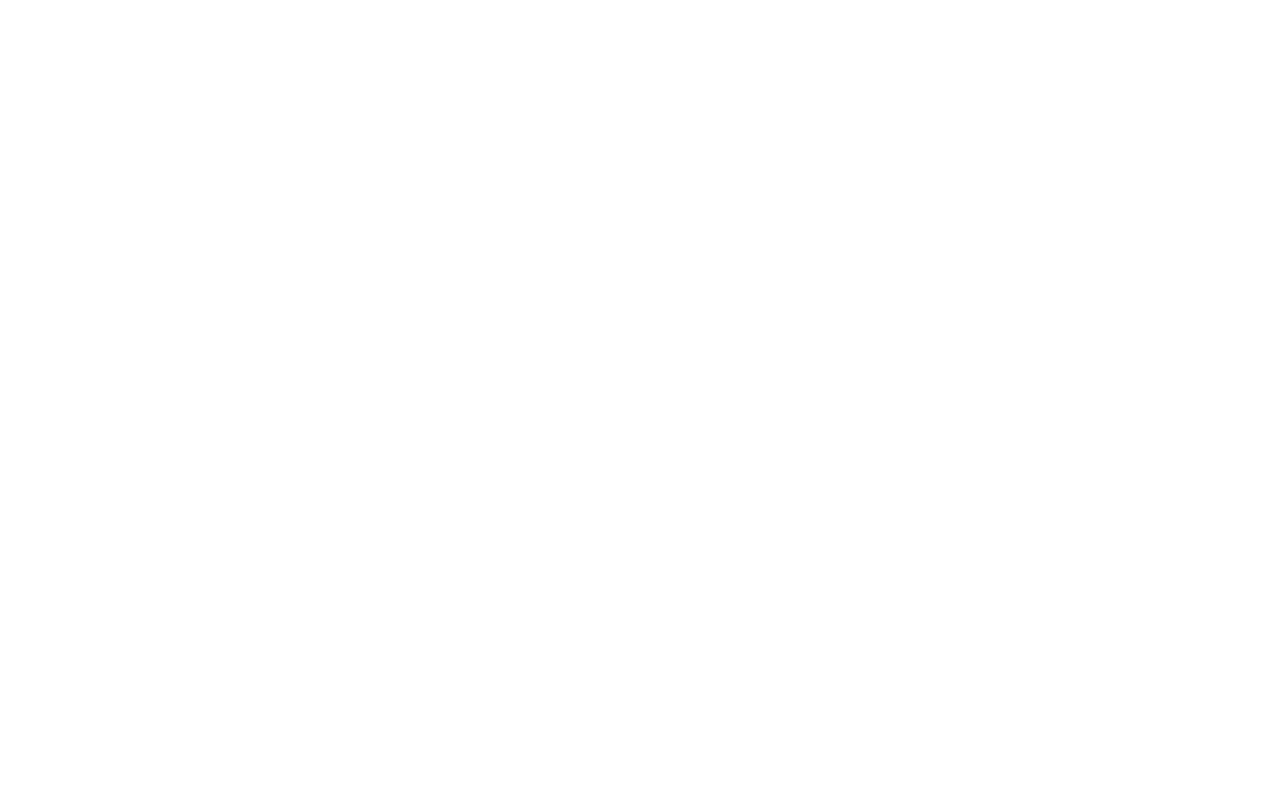
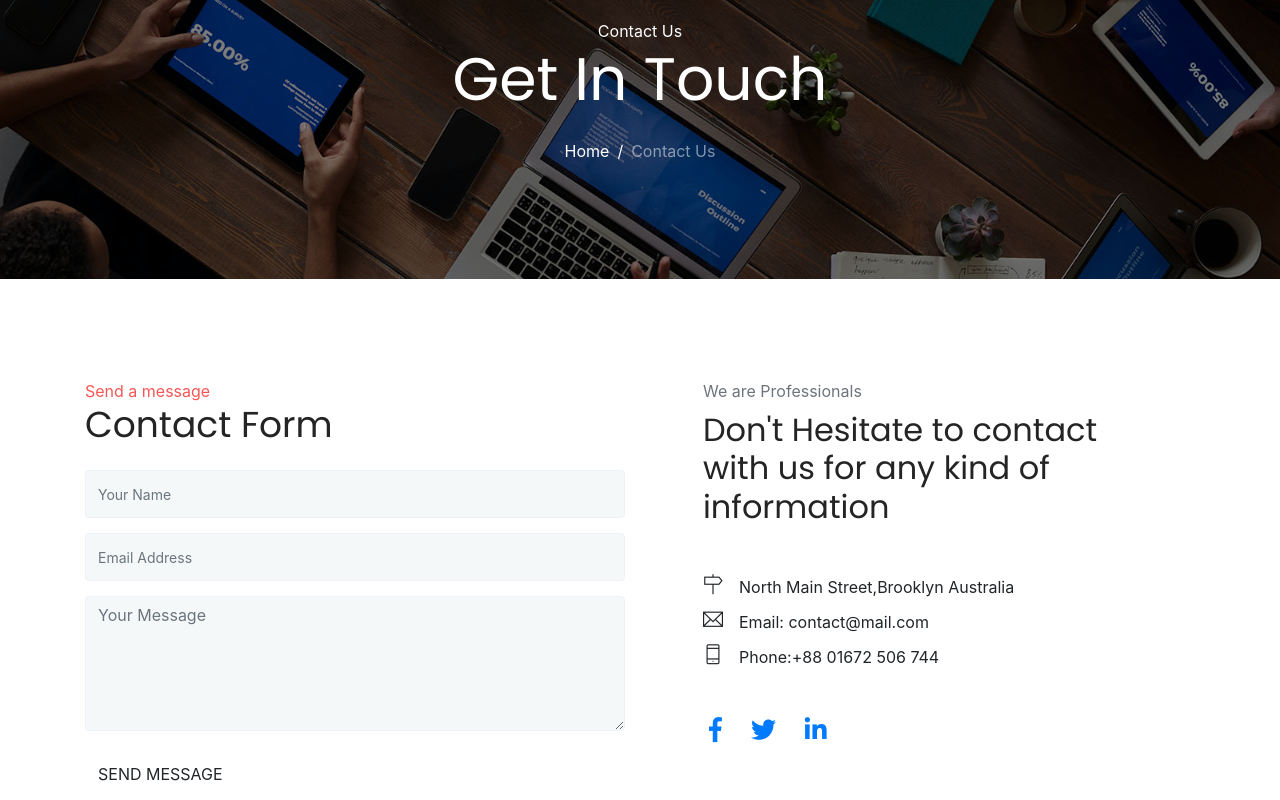
Before and after one commit to Priyanshukumaranand/Hacktivespace, a React (Vite) app in the folder hacktivespace-frontend/: page /contact in a window 1280 px wide. Before the commit this address had no page. Shown: the part 220-1020 px from the top of the page. Before the commit the page ends 800 px from the top, so only its background shows below. Built offline with nearby package versions, Linux system fonts and the light colour scheme; a web font is replaced by a local one.

Commit message:
updated ui

```diff
--- /dev/null
+++ b/hacktivespace-frontend/src/components/Contact/Contact.jsx
@@ -0,0 +1,94 @@
+import React from 'react'
+
+const Contact = () => {
+    return (
+        <>
+            <section class="page-title bg-1">
+                <div class="container">
+                    <div class="row">
+                        <div class="col-md-12">
+                            <div class="block text-center">
+                                <span class="text-white">Contact Us</span>
+                                <h1 class="text-capitalize mb-4 text-lg">Get in Touch</h1>
+                                <ul class="list-inline">
+                                    <li class="list-inline-item"><a href="index.html" class="text-white">Home</a></li>
+                                    <li class="list-inline-item"><span class="text-white">/</span></li>
+                                    <li class="list-inline-item"><a href="#" class="text-white-50">Contact Us</a></li>
+                                </ul>
+                            </div>
+                        </div>
+                    </div>
+                </div>
+            </section>
+            {/* <!-- contact form start --> */}
+            <section class="contact-form-wrap section">
+                <div class="container">
+                    <div class="row">
+                        <div class="col-lg-6 col-md-12 col-sm-12">
+                            <form id="contact-form" class="contact__form" method="post" action="mail.php">
+                                {/* <!-- form message --> */}
+                                <div class="row">
+                                    <div class="col-12">
+                                        <div class="alert alert-success contact__msg" style={{ display: 'none' }} role="alert">
+                                            Your message was sent successfully.
+                                        </div>
+                                    </div>
+                                </div>
+                                {/* <!-- end message --> */}
+                                <span class="text-color">Send a message</span>
+                                <h3 class="text-md mb-4">Contact Form</h3>
+                                <div class="form-group">
+                                    <input name="name" type="text" class="form-control" placeholder="Your Name" />
+                                </div>
+                                <div class="form-group">
+                                    <input name="email" type="email" class="form-control" placeholder="Email Address" />
+                                </div>
+                                <div class="form-group-2 mb-4">
+                                    <textarea name="message" class="form-control" rows="4" placeholder="Your Message"></textarea>
+                                </div>
+                                <button class="btn btn-main" name="submit" type="submit">Send Message</button>
+                            </form>
+                        </div>
+
+                        <div class="col-lg-5 col-sm-12">
+                            <div class="contact-content pl-lg-5 mt-5 mt-lg-0">
+                                <span class="text-muted">We are Professionals</span>
+                                <h2 class="mb-5 mt-2">Don't Hesitate to contact with us for any kind of information</h2>
+
+                                <ul class="address-block list-unstyled">
+                                    <li>
+                                        <i class="ti-direction mr-3"></i>North Main Street,Brooklyn Australia
+                                    </li>
+                                    <li>
+                                        <i class="ti-email mr-3"></i>Email: contact@mail.com
+                                    </li>
+                                    <li>
+                                        <i class="ti-mobile mr-3"></i>Phone:+88 01672 506 744
+                                    </li>
+                                </ul>
+
+                                <ul class="social-icons list-inline mt-5">
+                                    <li class="list-inline-item">
+                                        <a href="http://www.themefisher.com"><i class="fab fa-facebook-f"></i></a>
+                                    </li>
+                                    <li class="list-inline-item">
+                                        <a href="http://www.themefisher.com"><i class="fab fa-twitter"></i></a>
+                                    </li>
+                                    <li class="list-inline-item">
+                                        <a href="http://www.themefisher.com"><i class="fab fa-linkedin-in"></i></a>
+                                    </li>
+                                </ul>
+                            </div>
+                        </div>
+                    </div>
+                </div>
+            </section>
+
+            {/* <div class="google-map">
+                <div id="map"></div>
+            </div> */}
+        </>
+    )
+}
+
+export default Contact
--- a/hacktivespace-frontend/src/components/Header/Header.jsx
+++ b/hacktivespace-frontend/src/components/Header/Header.jsx
@@ -48,7 +48,7 @@
                 <li><a className="dropdown-item" href="pricing.html">Pricing</a></li>
               </ul> */}
             </li>
-             <li className="nav-item"><a className="nav-link" href="service.html">Services</a></li>
+             <li className="nav-item"><a className="nav-link" href="/services">Services</a></li>
              {/* <li className="nav-item"><a className="nav-link" href="project.html">Portfolio</a></li> */}
              <li className="nav-item dropdown">
               <a className="nav-link dropdown-toggle" href="/blogs" id="dropdown05" data-toggle="dropdown" aria-haspopup="true" aria-expanded="false">Blog</a>
@@ -59,7 +59,7 @@
                 <li><a className="dropdown-item" href="blog-single.html">Blog Single</a></li>
               </ul> */}
             </li>
-             <li className="nav-item"><a className="nav-link" href="contact.html">Contact</a></li>
+             <li className="nav-item"><a className="nav-link" href="/contact">Contact</a></li>
           </ul>
 
           <form className="form-lg-inline my-2 my-md-0 ml-lg-4 text-center">
--- a/hacktivespace-frontend/src/components/OurWork/OurWork.jsx
+++ b/hacktivespace-frontend/src/components/OurWork/OurWork.jsx
@@ -1,6 +1,6 @@
 import React from 'react';
 import { Card, Container, Row, Col, Button } from 'react-bootstrap';
-import logo from '../../assets/logo.png';
+// import logo from '../../assets/logo.png';
 import {projects} from '../projects/project';
 
 const OurWork = () => {
--- a/hacktivespace-frontend/src/components/People/People.jsx
+++ b/hacktivespace-frontend/src/components/People/People.jsx
@@ -1,7 +1,7 @@
 import React from 'react';
 import { Card, Container, Row, Col, Image } from 'react-bootstrap';
 // import 'bootstrap/dist/css/bootstrap.min.css';
-import logo from '../../assets/logo.png';
+// import logo from '../../assets/logo.png';
 
 const people = [
     { name: 'John Doe', role: 'Developer', img: 'path/to/john.jpg' },
--- /dev/null
+++ b/hacktivespace-frontend/src/components/Services/Services.jsx
@@ -0,0 +1,114 @@
+import React from 'react'
+
+const Services = () => {
+  return (
+    <>
+    {/* <!--  Section Services Start --> */}
+<section class="section service border-top">
+	<div class="container">
+		<div class="row justify-content-center">
+			<div class="col-lg-7 text-center">
+				<div class="section-title">
+					<span class="h6 text-color">Our Services</span>
+					<h2 class="mt-3 content-title ">We provide a wide range of creative services </h2>
+				</div>
+			</div>
+		</div>
+
+		<div class="row justify-content-center">
+			<div class="col-lg-4 col-md-6 col-sm-6">
+				<div class="service-item mb-5">
+					<i class="ti-desktop"></i>
+					<h4 class="mb-3">Web development.</h4>
+					<p>A digital agency isn't here to replace your internal team, we're here to partner</p>
+				</div>
+			</div>
+
+			<div class="col-lg-4 col-md-6 col-sm-6">
+				<div class="service-item mb-5">
+					<i class="ti-layers"></i>
+					<h4 class="mb-3">Interface Design.</h4>
+					<p>A digital agency isn't here to replace your internal team, we're here to partner</p>
+				</div>
+			</div>
+
+			<div class="col-lg-4 col-md-6 col-sm-6">
+				<div class="service-item mb-5">
+					<i class="ti-bar-chart"></i>
+					<h4 class="mb-3">Business Consulting.</h4>
+					<p>A digital agency isn't here to replace your internal team, we're here to partner</p>
+				</div>
+			</div>
+
+			<div class="col-lg-4 col-md-6 col-sm-6">
+				<div class="service-item mb-5">
+					<i class="ti-vector"></i>
+					<h4 class="mb-3">Branding.</h4>
+					<p>A digital agency isn't here to replace your internal team, we're here to partner</p>
+				</div>
+			</div>
+
+			<div class="col-lg-4 col-md-6 col-sm-6">
+				<div class="service-item mb-5">
+					<i class="ti-android"></i>
+					<h4 class="mb-3">App development.</h4>
+					<p>A digital agency isn't here to replace your internal team, we're here to partner</p>
+				</div>
+			</div>
+
+			<div class="col-lg-4 col-md-6 col-sm-6">
+				<div class="service-item mb-5">
+					<i class="ti-pencil-alt"></i>
+					<h4 class="mb-3">Content creation.</h4>
+					<p>A digital agency isn't here to replace your internal team, we're here to partner</p>
+				</div>
+			</div>
+
+			<div class="col-lg-4 col-md-6 col-sm-6">
+				<div class="service-item">
+					<i class="ti-layers"></i>
+					<h4 class="mb-3">Interface Design.</h4>
+					<p>A digital agency isn't here to replace your internal team, we're here to partner</p>
+				</div>
+			</div>
+
+			<div class="col-lg-4 col-md-6 col-sm-6">
+				<div class="service-item">
+					<i class="ti-bar-chart"></i>
+					<h4 class="mb-3">Business Consulting.</h4>
+					<p>A digital agency isn't here to replace your internal team, we're here to partner</p>
+				</div>
+			</div>
+
+			<div class="col-lg-4 col-md-6 col-sm-6">
+				<div class="service-item">
+					<i class="ti-vector"></i>
+					<h4 class="mb-3">Branding.</h4>
+					<p>A digital agency isn't here to replace your internal team, we're here to partner</p>
+				</div>
+			</div>
+		</div>
+	</div>
+</section>
+{/* <!--  Section Services End --> */}
+
+<section class="cta-2">
+	<div class="container">
+		<div class="cta-block p-5 rounded">
+			<div class="row justify-content-center align-items-center ">
+				<div class="col-lg-7">
+					<span class="text-color">For Every type business</span>
+					<h2 class="mt-2 text-white">Entrust Your Project to Our Best Team of Professionals</h2>
+				</div>
+				<div class="col-lg-4">
+					<a href="contact.html" class="btn btn-main btn-round-full float-right">Contact Us</a>
+				</div>
+			</div>
+		</div>
+	</div>
+</section>
+    </>
+  )
+}
+
+export default Services
```
Also changed, not shown: hacktivespace-frontend/src/main.jsx (+12 -0 lines), hacktivespace-frontend/src/assets/logo.png (deleted).
